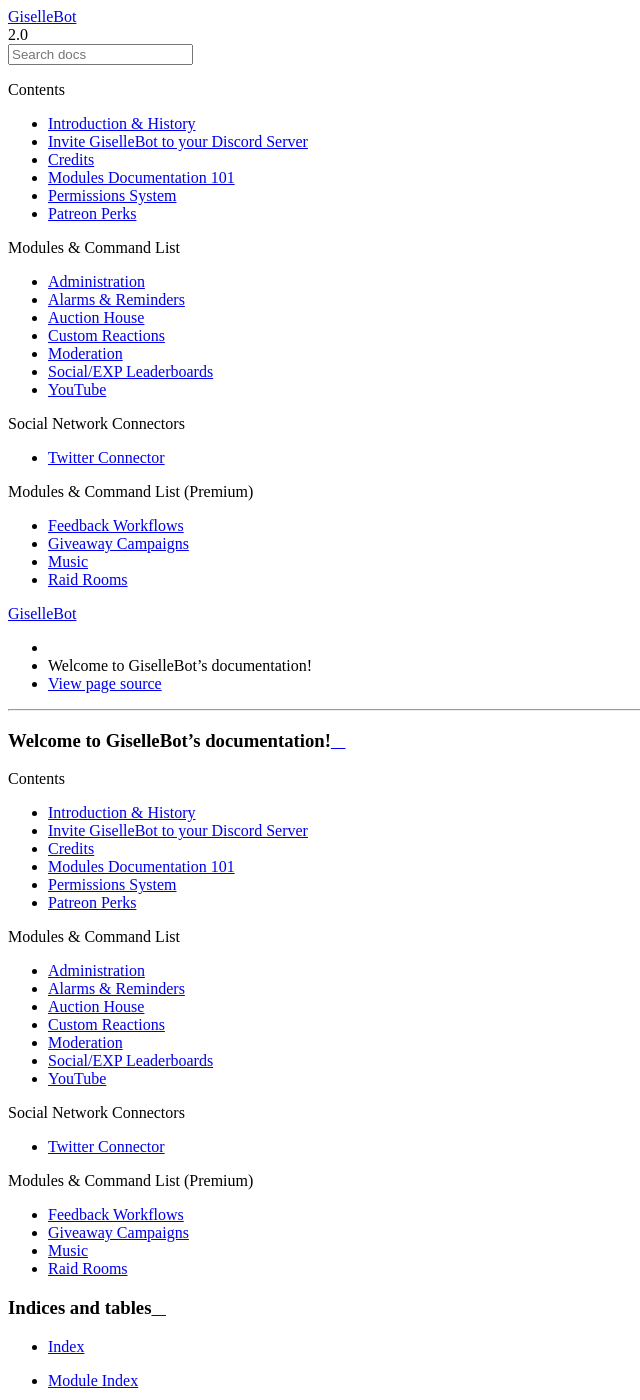
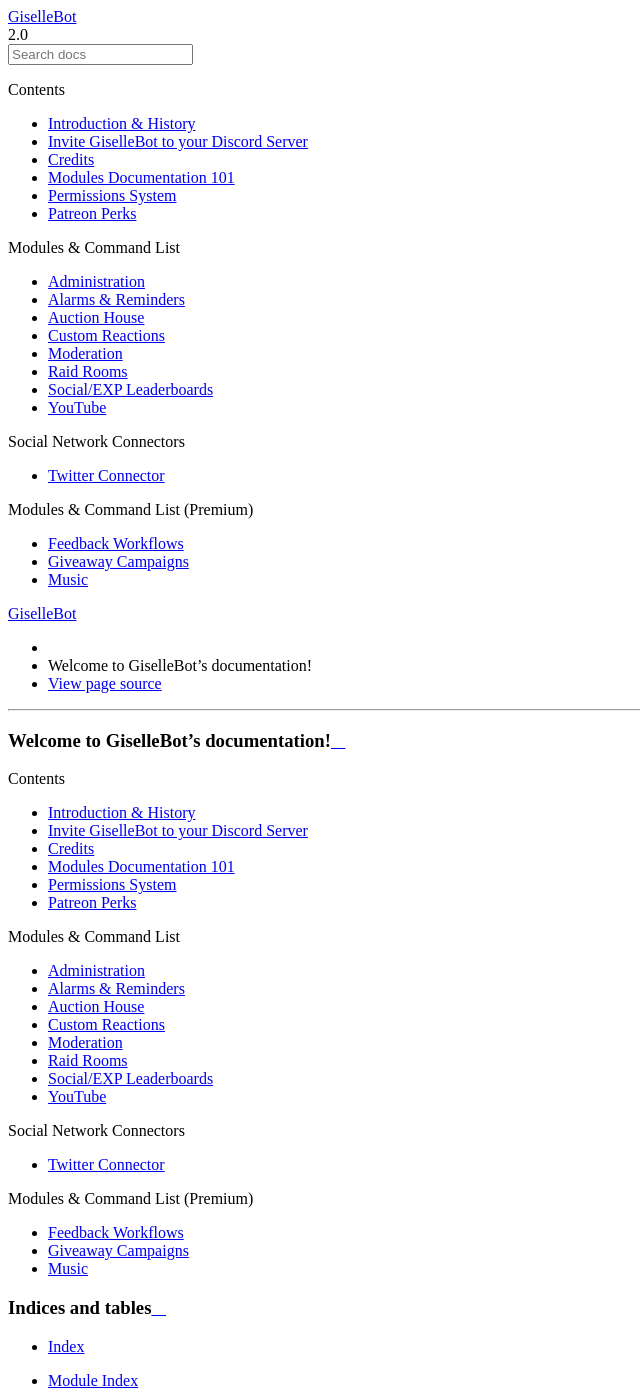
Before and after one commit to cycloptux/GiselleBot-Documentation, a Sphinx documentation site: the page built from docs/source/index.rst, in a window 1280 px wide and 1400 px high. Shown: the whole window, without its empty margins (0-640 px from the left). Built offline with Sphinx 7.4.7 and the Read the Docs theme 2.0.0, drawn with Linux system fonts in a browser that asks for light colours; part of the change alters nothing that is shown.

```diff
--- a/docs/source/index.rst
+++ b/docs/source/index.rst
@@ -27,6 +27,7 @@ Welcome to GiselleBot's documentation!
    auction-house
    custom-reactions
    moderation
+   raid-rooms
    social
    youtube
 
@@ -43,7 +44,6 @@ Welcome to GiselleBot's documentation!
    feedback
    giveaway
    music
-   raid-rooms
 
 
 ******************
```
